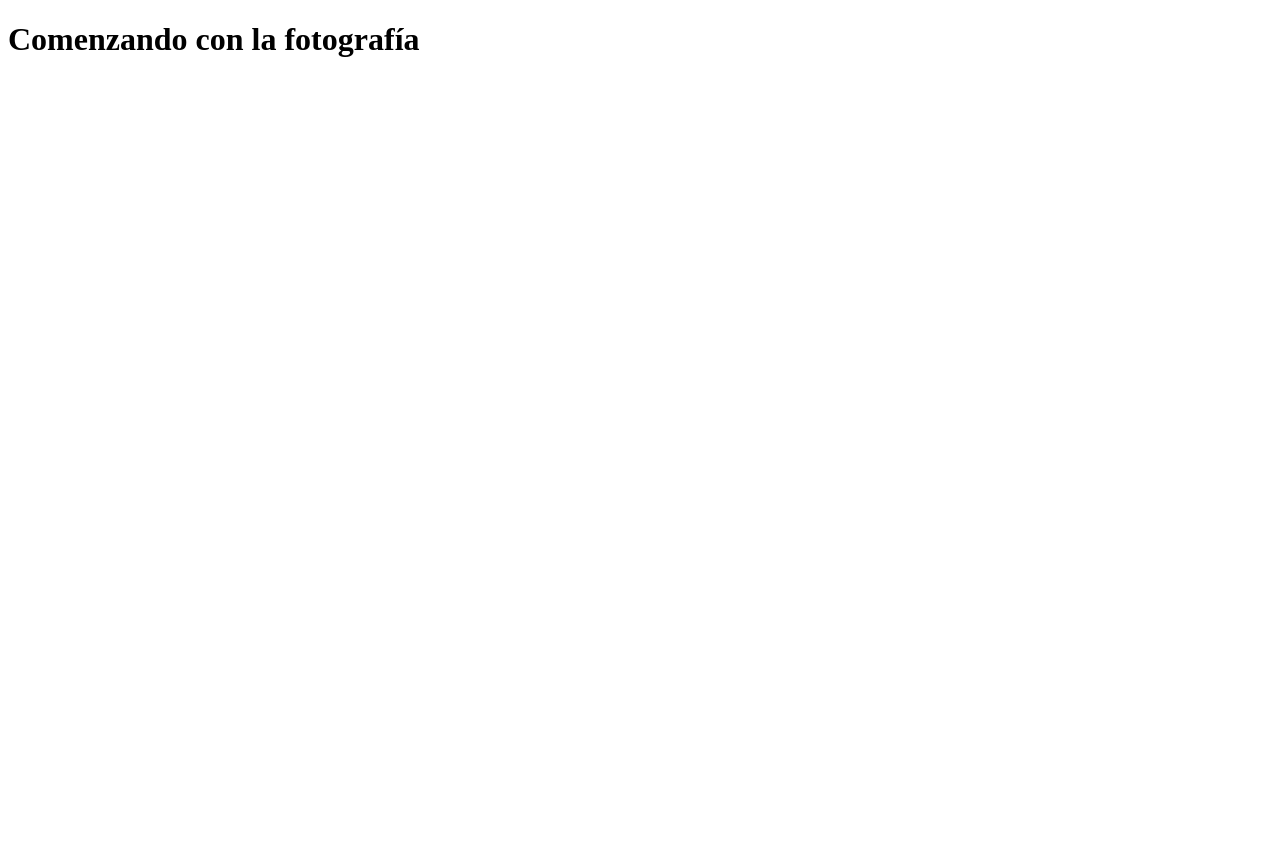
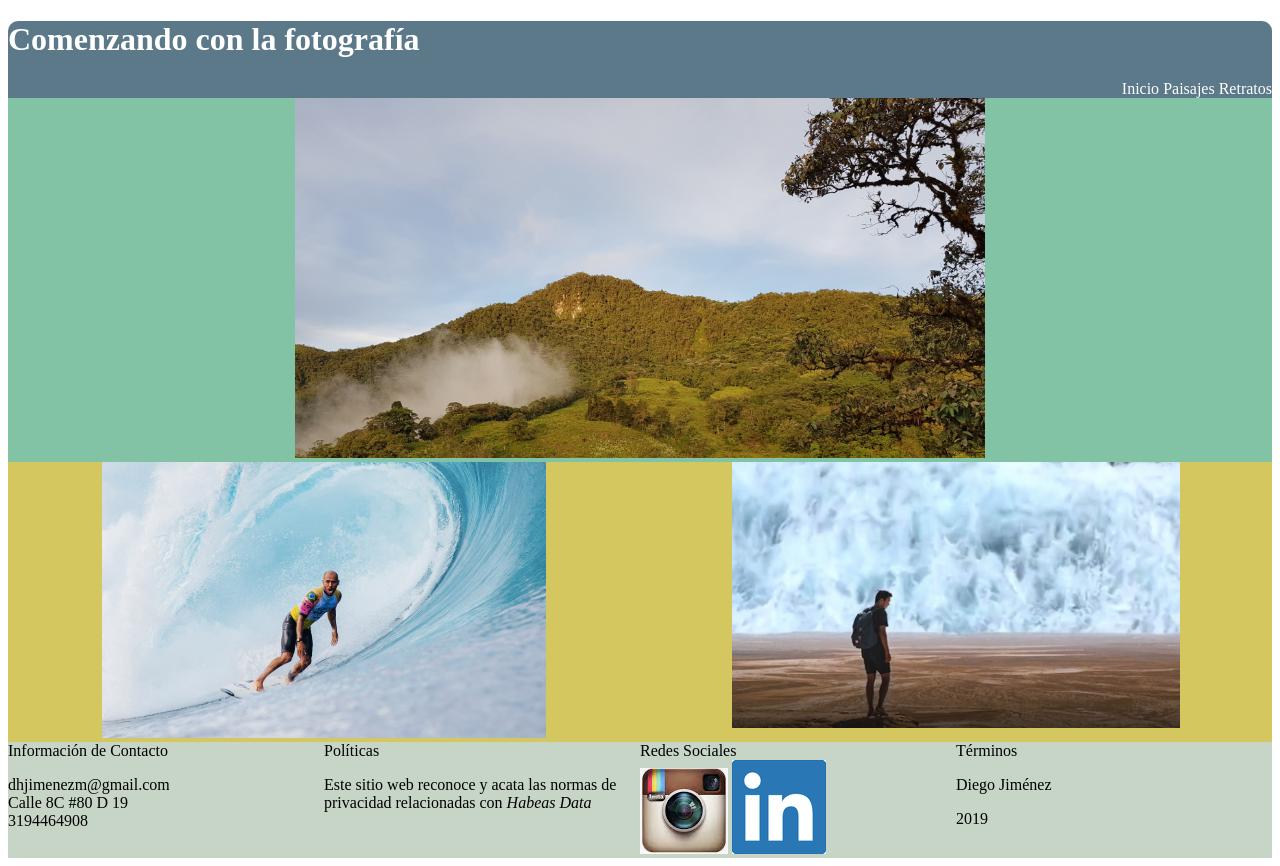
Before and after one commit to dhjimenezm/EF2_CCS_Y_Web_Responsive, a plain HTML site: page index.html in a window 1280 px wide. Before the commit the page ends 800 px from the top, so only its background shows below. Drawn offline with Linux system fonts and the light colour scheme; files that its build step writes are made by us from their sources.

Commit message:
Primera Parte

```diff
--- a/estilos/styles.css
+++ b/estilos/styles.css
@@ -0,0 +1,71 @@
+/*Cabecera de la página*/
+.cabecera{
+  background: #5B7989;
+  border-top-left-radius: 10px;
+  border-top-right-radius: 10px;
+}
+#titulo{
+  text-align: left;
+  color: white;
+  text-shadow: 2px #02010a;
+}
+#menu{
+  text-align: right;
+}
+.opcion {
+  text-decoration: none;
+  color: white;
+}
+/*Cuerpo de la página*/
+#imagen_central{
+  text-align: center;
+  background: #82c3a6
+}
+
+.secundaria{
+  display: -webkit-flex;
+	display: flex;
+	-webkit-flex-flow: row wrap;
+	flex-flow: row wrap;
+}
+.img2, .img3 {
+width: 100%;
+}
+@media (min-width: 800px) {
+.img2, .img3 {
+width: 50%;
+}
+}
+.secundaria{
+  text-align: center;
+  background: #D5C75F;
+  border: 1px;
+}
+.img2:hover{
+  transform: rotate(10deg);
+  -webkit-transform: rotate(10deg);
+  box-shadow: 2px 2px #82c3a6;
+}
+.img3:hover{
+  transform: translate(20px,-5px);
+  -webkit-transform: translate(20px,-5px);
+  box-shadow: 2px 2px #82c3a6;
+}
+/*Pie de Página*/
+footer{
+  background: #C6d5c5
+}
+.pie_pagina{
+  display: -webkit-flex;
+	display: flex;
+	-webkit-flex-flow: row wrap;
+	flex-flow: row wrap;
+}
+.contacto, .politicas, .redes, .autor {
+width: 100%;
+}
+@media (min-width: 800px) {
+.contacto, .politicas, .redes, .autor {
+width: 25%;
+}
+}
--- a/index.html
+++ b/index.html
@@ -3,11 +3,60 @@
   <head>
     <meta charset="utf-8">
     <title></title>
-    <link rel="stylesheet" href="css/styles.css">
+    <meta name="viewport" content="width=device-width,user-scalable=no,initial-scale=1.0">
+    <link rel="stylesheet" href="estilos/styles.css">
   </head>
   <body>
     <header>
-      <h1>Comenzando con la fotografía</h1>
+      <div class="cabecera">
+        <div id="titulo">
+          <h1>Comenzando con la fotografía</h1>
+        </div>
+        <div id="menu">
+          <a class="opcion" href="../index.html">Inicio</a>
+          <a class="opcion" href="../sites/paisajes.html">Paisajes</a>
+          <a class="opcion" href="../sites/retratos.html">Retratos</a>
+        </div>
+      </div>
     </header>
+    <section id="principal">
+      <div id="imagen_central">
+        <img src="imagenes/imagen1.png">
+      </div>
+    </section>
+    <section id="parte2">
+      <div class="secundaria">
+        <div class="img2">
+          <img src="imagenes/imagen2.png">
+        </div>
+        <div class="img3">
+          <img src="imagenes/imagen3.png"">
+        </div>
+      </div>
+    </section>
+    <footer>
+      <div class="pie_pagina">
+        <div class="contacto">Información de Contacto
+          <p>
+            dhjimenezm@gmail.com
+            <br>Calle 8C #80 D 19
+            <br>3194464908
+          </p>
+        </div>
+        <div class="politicas">Políticas
+          <p>
+            Este sitio web reconoce y acata las normas de privacidad relacionadas con <em>Habeas Data</em>
+          </p>
+        </div>
+        <div class="redes">Redes Sociales
+          <br><a href="https://www.instagram.com/diegojnezz/"><img src="imagenes/instagram.png" ></a>
+          <a href="https://www.linkedin.com/in/diego-jim%C3%A9nez-moreno-9b9a58b7/"><img src="imagenes/linkedin.png" ></a>
+        </div>
+        <div class="autor">Términos
+          <br><p>Diego Jiménez</p>
+          <p>2019</p>
+        </div>
+      </div>
+    </footer>
   </body>
 </html>
```
Also changed, not shown: imagenes/CP2.png (added), imagenes/copyright.png (added), imagenes/imagen1.png (added), imagenes/imagen2.png (added), imagenes/imagen3.png (added), imagenes/instagram.png (added), imagenes/linkedin.png (added), sites/paisajes.html (added), sites/retratos.html (added), 2 other files.
